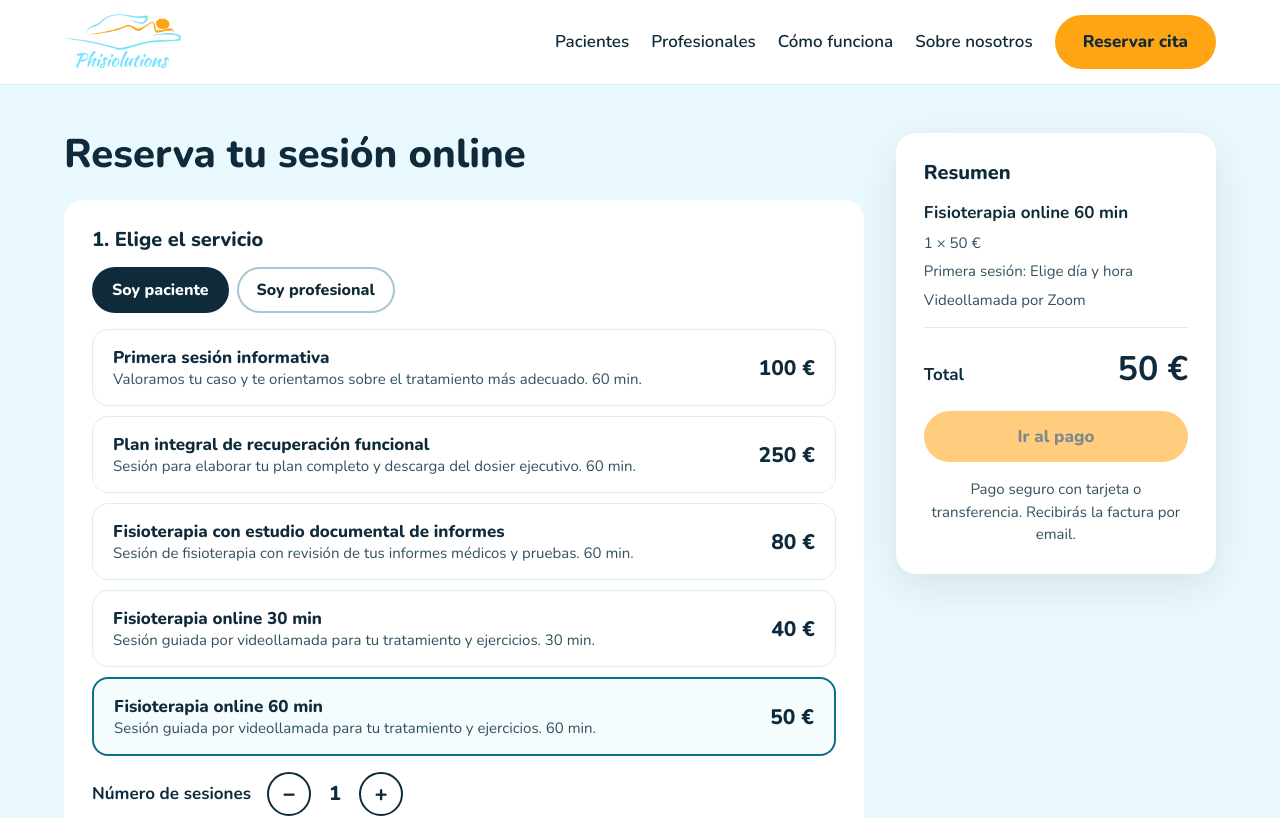
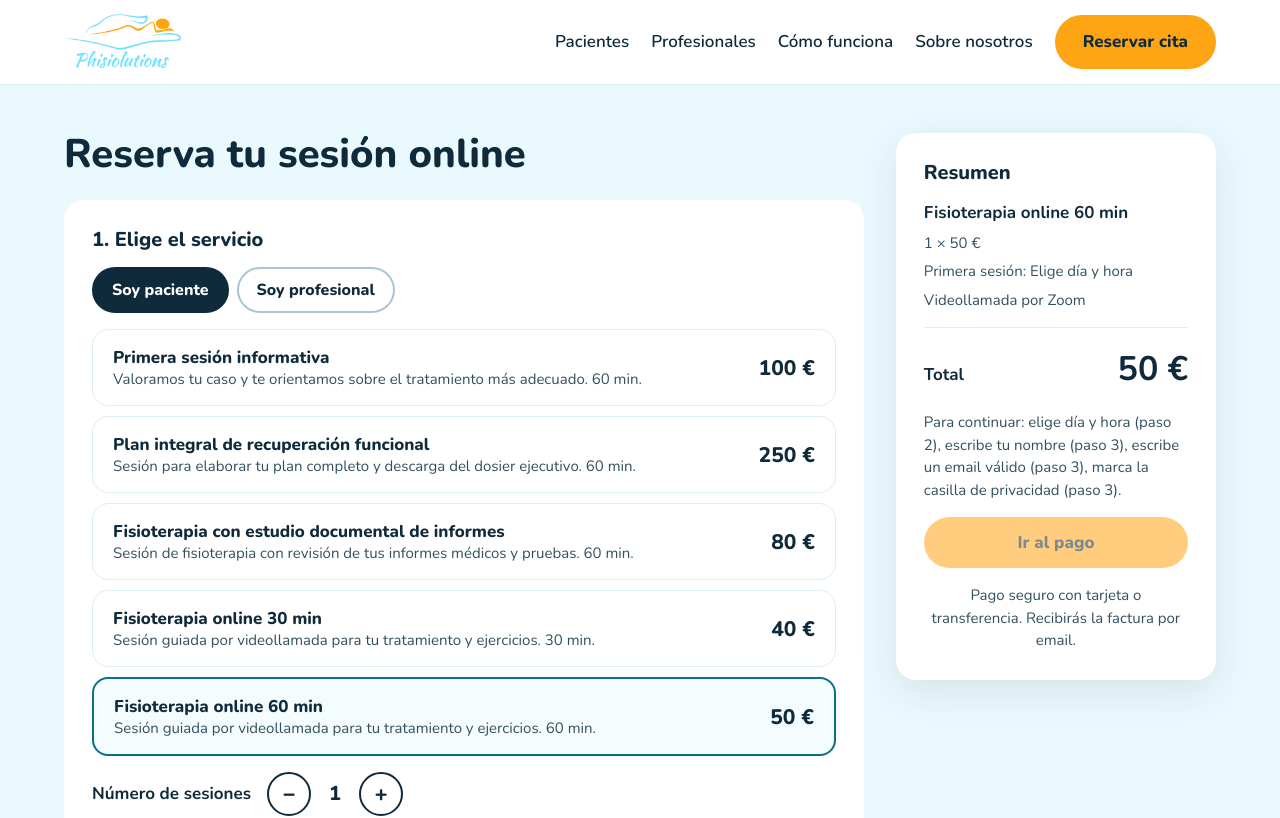
Before and after one commit to phisiolutions/phisiolutions-web, a Next.js app: page /reservar in a window 1280 px wide. Shown: the top 818 px of the page. Built offline with nearby package versions, Linux system fonts and the light colour scheme; no server answers; the database is empty.

Commit message:
Reserva: indicar qué falta para poder pagar

```diff
--- a/app/reservar/BookingForm.tsx
+++ b/app/reservar/BookingForm.tsx
@@ -70,7 +70,12 @@ export default function BookingForm() {
     };
   }, [day, serviceId]); // eslint-disable-line react-hooks/exhaustive-deps
 
-  const canPay = Boolean(slot && name.trim().length >= 2 && /\S+@\S+\.\S+/.test(email) && consent && !sending);
+  const missing: string[] = [];
+  if (!slot) missing.push('elige día y hora (paso 2)');
+  if (name.trim().length < 2) missing.push('escribe tu nombre (paso 3)');
+  if (!/\S+@\S+\.\S+/.test(email)) missing.push('escribe un email válido (paso 3)');
+  if (!consent) missing.push('marca la casilla de privacidad (paso 3)');
+  const canPay = missing.length === 0 && !sending;
 
   async function pay(e: React.FormEvent) {
     e.preventDefault();
@@ -249,6 +254,9 @@ export default function BookingForm() {
             {error}
           </p>
         )}
+        {missing.length > 0 && (
+          <p className="muted">Para continuar: {missing.join(', ')}.</p>
+        )}
         <button type="submit" className="btn btn-accent" disabled={!canPay}>
           {sending ? 'Abriendo el pago…' : 'Ir al pago'}
         </button>
```
